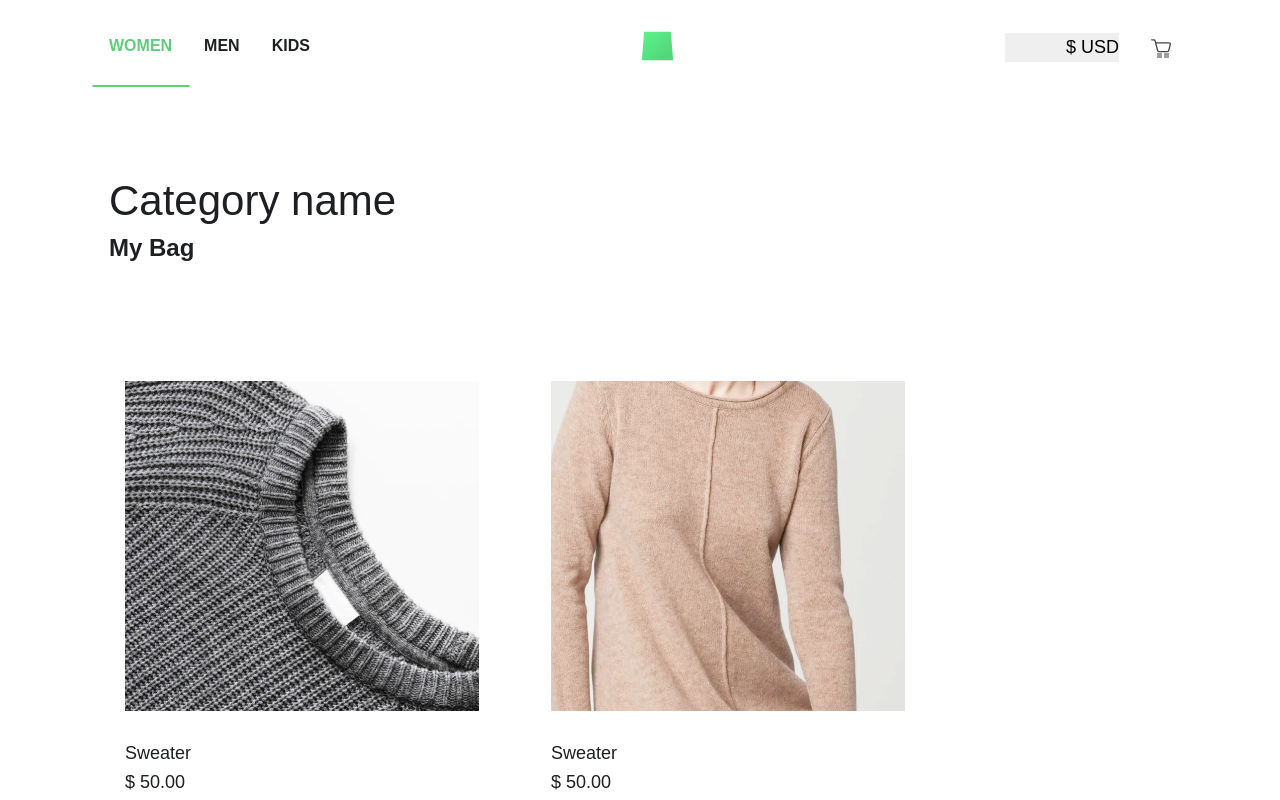
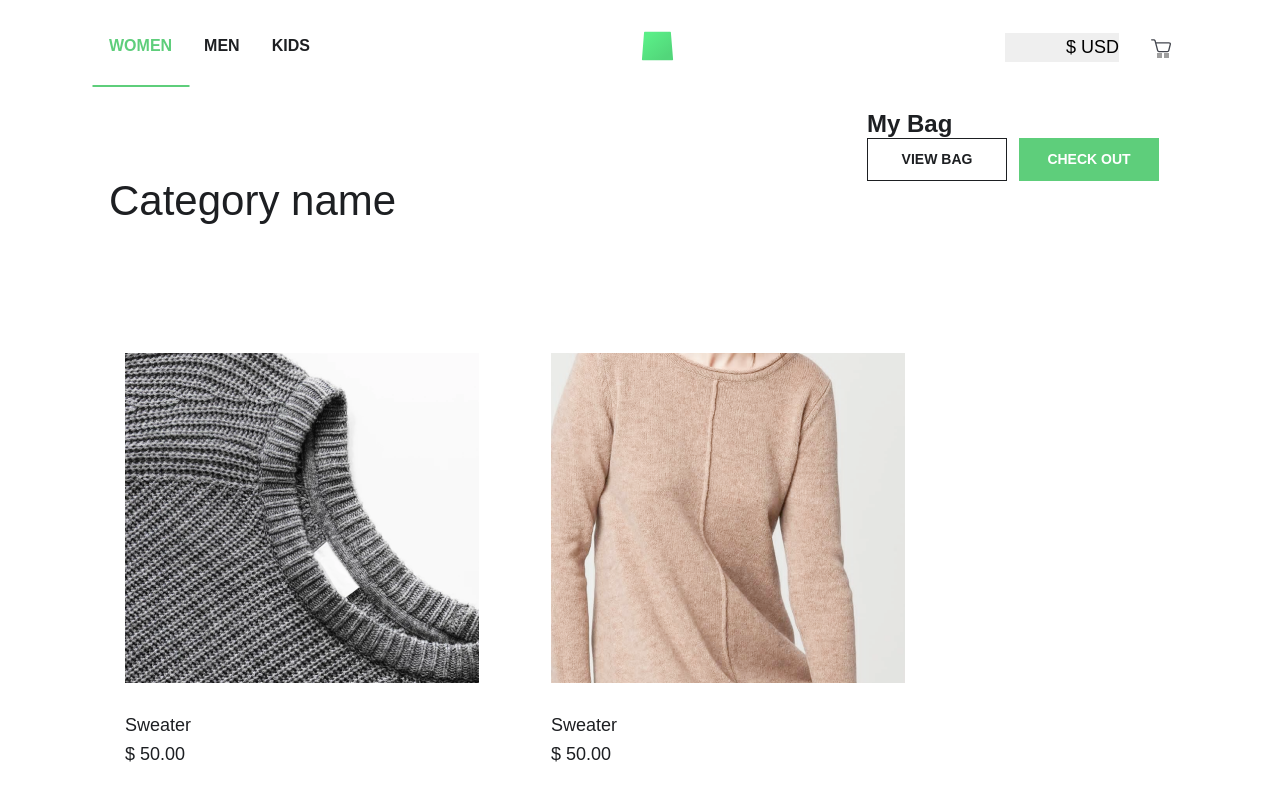
Before and after one commit to iLebo-stack/ecommerce_store, a React (Create React App) app: page / in a window 1280 px wide. Both pictures are taken after a click on the picture 1161 px from the left and 45 px from the top of the page. Shown: the top 800 px of the page. Built offline with nearby package versions, Linux system fonts and the light colour scheme; grey boxes are pictures that could not be loaded.

Commit message:
configured button functionality 50%

```diff
--- a/src/App.tsx
+++ b/src/App.tsx
@@ -6,34 +6,67 @@ import { Main } from './components/Main/Main';
 
 interface State {
   selectedCurrency: string;
+  cartOverlayIsHidden: boolean;
+  clickedProduct: Product | null;
 }
 
 class  App extends React.Component<{}, State> {
   state: State = {
     selectedCurrency: '$',
+    cartOverlayIsHidden: true,
+    clickedProduct: null,
   }
 
   constructor(props: {} | Readonly<{}>) {
     super(props)
 
     this.handleCurrencyChange = this.handleCurrencyChange.bind(this);
+    this.handleToggleCartOvarlay = this.handleToggleCartOvarlay.bind(this);
+    this.handleShowPdp = this.handleShowPdp.bind(this);
+    this.handleHidePdp = this.handleHidePdp.bind(this);
   }
 
   handleCurrencyChange(value: string) {
     this.setState({ selectedCurrency: value });
   }
 
+  handleToggleCartOvarlay() {
+    this.setState(prevState => ({
+      ...prevState,
+      cartOverlayIsHidden: !prevState.cartOverlayIsHidden,
+    }));
+  }
+
+  handleShowPdp(clickedProduct: Product) {
+    this.setState({ clickedProduct });
+  }
+
+  handleHidePdp() {
+    this.setState({ clickedProduct: null });
+  }
+
   render() {
-    const { selectedCurrency } = this.state;
+    const {
+      selectedCurrency,
+      cartOverlayIsHidden,
+      clickedProduct,
+    } = this.state;
 
     return (
       <div className="App">
         <Header
           handleCurrencyChange={this.handleCurrencyChange}
           selectedCurrency={selectedCurrency}
+          handleToggleCartOvarlay={this.handleToggleCartOvarlay}
+          handleHidePdp={this.handleHidePdp}
         />
 
-        <Main selectedCurrency={selectedCurrency} />
+        <Main
+          selectedCurrency={selectedCurrency}
+          cartOverlayIsHidden={cartOverlayIsHidden}
+          clickedProduct={clickedProduct}
+          handleShowPdp={this.handleShowPdp}
+        />
       </div>
     );
   }
--- a/src/components/CartOverlay/CartOverlay.scss
+++ b/src/components/CartOverlay/CartOverlay.scss
@@ -1,3 +1,6 @@
+$c-black: #1d1f22;
+$c-green: #5ece7b;
+
 .item {
   &__title,
   &__description {
@@ -32,7 +35,7 @@
 
   &__size-button {
     background-color: #fff;
-    border: 1px solid #1d1f22;
+    border: 1px solid $c-black;
     font-weight: 400;
     font-size: 14px;
     line-height: 160%;
@@ -44,7 +47,7 @@
     cursor: pointer;
 
     &--selected {
-      background-color: #1d1f22;
+      background-color: $c-black;
       color: #fff;
     }
   }
@@ -55,7 +58,7 @@
     cursor: pointer;
 
     &--selected {
-      border: 1px solid #5ece7b;
+      border: 1px solid $c-green;
     }
   }
 
@@ -77,3 +80,41 @@
     line-height: 160%;
   }
 }
+
+.cart_overlay {
+  position: absolute;
+  top: 78px;
+  right: 72px;
+  width: 325px;
+  padding: 32px 16px;
+
+  &--hidden {
+    display: none;
+  }
+}
+
+.cart-overlay-controls {
+  display: flex;
+  column-gap: 12px;
+
+  &__view-bag-button {
+    font-weight: 600;
+    font-size: 14px;
+    line-height: 120%;
+    color: $c-black;
+    width: 140px;
+    height: 43px;
+    background: #fff;
+    border: 1px solid $c-black;
+  }
+
+  &__check-out-button {
+    font-weight: 600;
+    font-size: 14px;
+    line-height: 120%;
+    color: #fff;
+    width: 140px;
+    height: 43px;
+    background: $c-green;
+  }
+}
--- a/src/components/CartOverlay/CartOverlay.tsx
+++ b/src/components/CartOverlay/CartOverlay.tsx
@@ -8,6 +8,11 @@ interface Props {
   selectedSize: string;
   selectSizeHandle: (newSelectedSize: string) => void;
   selectColorHandle: (newSelectedColor: string) => void;
+  selectProductHandle: (newProduct: Product) => void;
+  numberOfItemsInBag: number;
+  handleDecreaseInCartItems: () => void;
+  handleIncreaseInCartItems: () => void;
+  cartOverlayIsHidden: boolean;
 }
 
 export class CartOverly extends React.Component<Props, {}> {
@@ -18,6 +23,11 @@ export class CartOverly extends React.Component<Props, {}> {
       selectedSize,
       selectSizeHandle,
       selectColorHandle,
+      selectProductHandle,
+      numberOfItemsInBag,
+      handleDecreaseInCartItems,
+      handleIncreaseInCartItems,
+      cartOverlayIsHidden,
     } = this.props;
 
     const displayedProducts = selectedProducts
@@ -25,10 +35,15 @@ export class CartOverly extends React.Component<Props, {}> {
       .slice(0, 2);
 
     return (
-      <section className="cart_overlay">
+      <section className={
+        cn(
+          'cart_overlay',
+          { 'cart_overlay--hidden': cartOverlayIsHidden}
+        )
+      }>
         <h2 className="cart_overlay__title">
           My Bag
-          {selectedProducts.length > 0 && `${selectedProducts.length}, items`}
+          {numberOfItemsInBag > 0 && `${numberOfItemsInBag}, items`}
         </h2>
 
         {displayedProducts.map( displayedProduct => (
@@ -88,11 +103,37 @@ export class CartOverly extends React.Component<Props, {}> {
               </div>
 
               <div className="item__quantity-controls">
-                <button type="button" className="item__quantity-button">+</button>
+                <button
+                  type="button"
+                  className="item__quantity-button"
+                  onClick={() => {
+                    if (displayedProduct.quantityInStock > 0) {
+                      displayedProduct.quantityInStock--;
+                      displayedProduct.quantityInCart++;
+                      handleIncreaseInCartItems();
 
-                <p className="item__quantity">{selectedProducts.length}</p>
+                      selectProductHandle(displayedProduct);
+                    }
+                  }}
+                >
+                  +
+                </button>
 
-                <button type="button" className="item__quantity-button">-</button>
+                <p className="item__quantity">{displayedProduct.quantityInCart}</p>
+
+                <button
+                  type="button"
+                  className="item__quantity-button"
+                  onClick={() => {
+                    if (displayedProduct.quantityInCart > 0) {
+                      displayedProduct.quantityInStock++;
+                      displayedProduct.quantityInCart--;
+                      handleDecreaseInCartItems();
+                    }
+                  }}
+                >
+                  -
+                </button>
               </div>
             </div>
 
@@ -101,6 +142,22 @@ export class CartOverly extends React.Component<Props, {}> {
             </div>
           </article>
         ))}
+
+        <article className="cart-overlay-controls">
+          <button
+            type="button"
+            className="cart-overlay-controls__view-bag-button"
+          >
+            VIEW BAG
+          </button>
+
+          <button
+            type="button"
+            className="cart-overlay-controls__check-out-button"
+          >
+            CHECK OUT
+          </button>
+        </article>
       </section>
     );
   }
--- a/src/components/Header/Header.scss
+++ b/src/components/Header/Header.scss
@@ -2,6 +2,7 @@
   display: flex;
   justify-content: space-between;
   align-items: center;
+  margin-bottom: 80px;
 
   &-controls {
     display: flex;
--- a/src/components/Main/Main.scss
+++ b/src/components/Main/Main.scss
@@ -2,5 +2,8 @@
   font-weight: 400;
   font-size: 42px;
   line-height: 160%;
-  margin-top: 80px;
+
+  &--hidden {
+    display: none;
+  }
 }
--- a/src/components/Main/Main.tsx
+++ b/src/components/Main/Main.tsx
@@ -1,4 +1,5 @@
 import React from 'react';
+import cn from 'classnames';
 import { products } from '../../mock_apis/products';
 import { CartOverly } from '../CartOverlay/CartOverlay';
 import { ProductList } from '../ProductList/ProductList';
@@ -6,6 +7,9 @@ import './Main.scss';
 
 interface Props {
   selectedCurrency: string;
+  cartOverlayIsHidden: boolean;
+  clickedProduct: Product | null;
+  handleShowPdp: (clickedProduct: Product) => void;
 }
 
 interface State {
@@ -13,6 +17,7 @@ interface State {
   selectedProducts: Product[];
   selectedColor: string;
   selectedSize: string;
+  numberOfItemsInBag: number;
 }
 
 export class Main extends React.Component<Props, State> {
@@ -21,6 +26,7 @@ export class Main extends React.Component<Props, State> {
     selectedProducts: [],
     selectedColor: '',
     selectedSize: 'S',
+    numberOfItemsInBag: 0,
   }
 
   constructor(props: Props | Readonly<Props>) {
@@ -29,6 +35,8 @@ export class Main extends React.Component<Props, State> {
     this.selectProductHandle = this.selectProductHandle.bind(this);
     this.selectColorHandle = this.selectColorHandle.bind(this);
     this.selectSizeHandle = this.selectSizeHandle.bind(this);
+    this.handleDecreaseInCartItems = this.handleDecreaseInCartItems.bind(this);
+    this.handleIncreaseInCartItems = this.handleIncreaseInCartItems.bind(this);
   }
 
   selectColorHandle = (newSelectedColor: string) => {
@@ -46,17 +54,48 @@ export class Main extends React.Component<Props, State> {
     }));
   }
 
+  handleIncreaseInCartItems = () => {
+    this.setState(prevState => ({
+      ...prevState,
+      numberOfItemsInBag: prevState.numberOfItemsInBag + 1,
+    }))
+  }
+
+  handleDecreaseInCartItems = () => {
+    this.setState(prevState => ({
+      ...prevState,
+      numberOfItemsInBag: prevState.numberOfItemsInBag - 1,
+    }))
+  }
+
   render() {
     const {
       products,
       selectedProducts,
       selectedColor,
       selectedSize,
+      numberOfItemsInBag,
     } = this.state;
+
+    const {
+      selectedCurrency,
+      cartOverlayIsHidden,
+      clickedProduct,
+      handleShowPdp,
+    } = this.props;
 
     return (
       <main>
-        <h1 className="title">Category name</h1>
+        <h1
+          className={
+            cn(
+              'title',
+              { 'title--hidden': Boolean(clickedProduct)}
+            )
+          }
+        >
+          Category name
+        </h1>
 
         <CartOverly
           selectedProducts={selectedProducts}
@@ -64,16 +103,23 @@ export class Main extends React.Component<Props, State> {
           selectedSize={selectedSize}
           selectColorHandle={this.selectColorHandle}
           selectSizeHandle={this.selectSizeHandle}
+          selectProductHandle={this.selectProductHandle}
+          numberOfItemsInBag={numberOfItemsInBag}
+          handleIncreaseInCartItems={this.handleIncreaseInCartItems}
+          handleDecreaseInCartItems={this.handleDecreaseInCartItems}
+          cartOverlayIsHidden={cartOverlayIsHidden}
         />
 
         <ProductList
-          selectedCurrency={this.props.selectedCurrency}
+          selectedCurrency={selectedCurrency}
           product={products}
           selectProductHandle={this.selectProductHandle}
           selectedColor={selectedColor}
           selectedSize={selectedSize}
           selectColorHandle={this.selectColorHandle}
           selectSizeHandle={this.selectSizeHandle}
+          clickedProduct={clickedProduct}
+          handleShowPdp={handleShowPdp}
         />
       </main>
     )
--- a/src/components/Pdp/Pdp.tsx
+++ b/src/components/Pdp/Pdp.tsx
@@ -13,7 +13,6 @@ interface Props {
 }
 
 export class Pdp extends React.Component<Props, {}> {
-
   render() {
     const {
       product,
@@ -112,7 +111,13 @@ export class Pdp extends React.Component<Props, {}> {
               className="product_preview__button"
               type="button"
               onClick={() => {
-                selectProductHandle(product);
+                if (product.quantityInStock > 0) {
+
+                  product.quantityInStock--;
+                  product.quantityInCart++;
+
+                  selectProductHandle(product);
+                }
               }}
             >
               ADD TO CART
--- a/src/components/ProductCard/ProductCard.tsx
+++ b/src/components/ProductCard/ProductCard.tsx
@@ -5,6 +5,7 @@ interface Props {
   product: Product;
   selectedCurrency: string;
   handleClickedProduct: (product: Product) => void;
+  handleShowPdp: (clickedProduct: Product) => void;
 }
 
 export class ProductCard extends React.Component<Props, {}> {
@@ -13,11 +14,22 @@ export class ProductCard extends React.Component<Props, {}> {
       selectedCurrency,
       product,
       handleClickedProduct,
+      handleShowPdp,
     } = this.props;
-    const { image, name, price } = product;
+
+    const {
+      image,
+      name,
+      price,
+    } = product;
 
     return (
-      <article className="products__card">
+      <article
+        className="products__card"
+        onClick={() => {
+          handleShowPdp(product);
+        }}
+      >
         <img src={image} alt={name} className="products__card-image" />
         <p className="products__card-label">{name}</p>
         <p className="products__card-price">{`${selectedCurrency} ${price.toFixed(2)}`}</p>
--- a/src/react-app-env.d.ts
+++ b/src/react-app-env.d.ts
@@ -19,4 +19,6 @@ interface Product {
   description: string;
   colors: string[];
   sizes: string[];
+  quantityInStock: number;
+  quantityInCart: number;
 }
```
Also changed, not shown: src/components/Header/Header.tsx (+16 -3 lines), src/components/ProductList/ProductList.tsx (+8 -2 lines), src/mock_apis/products.ts (+4 -4 lines).
